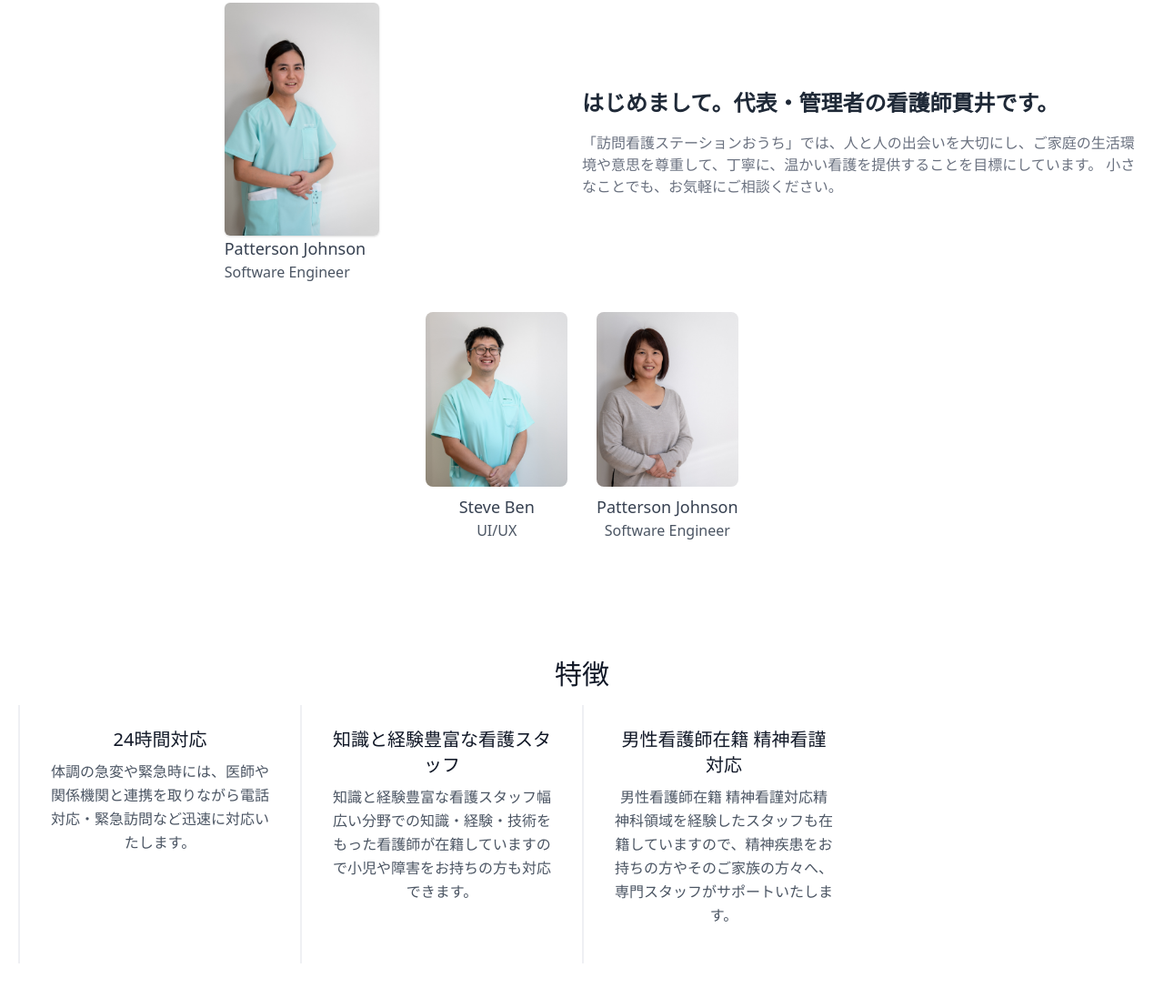
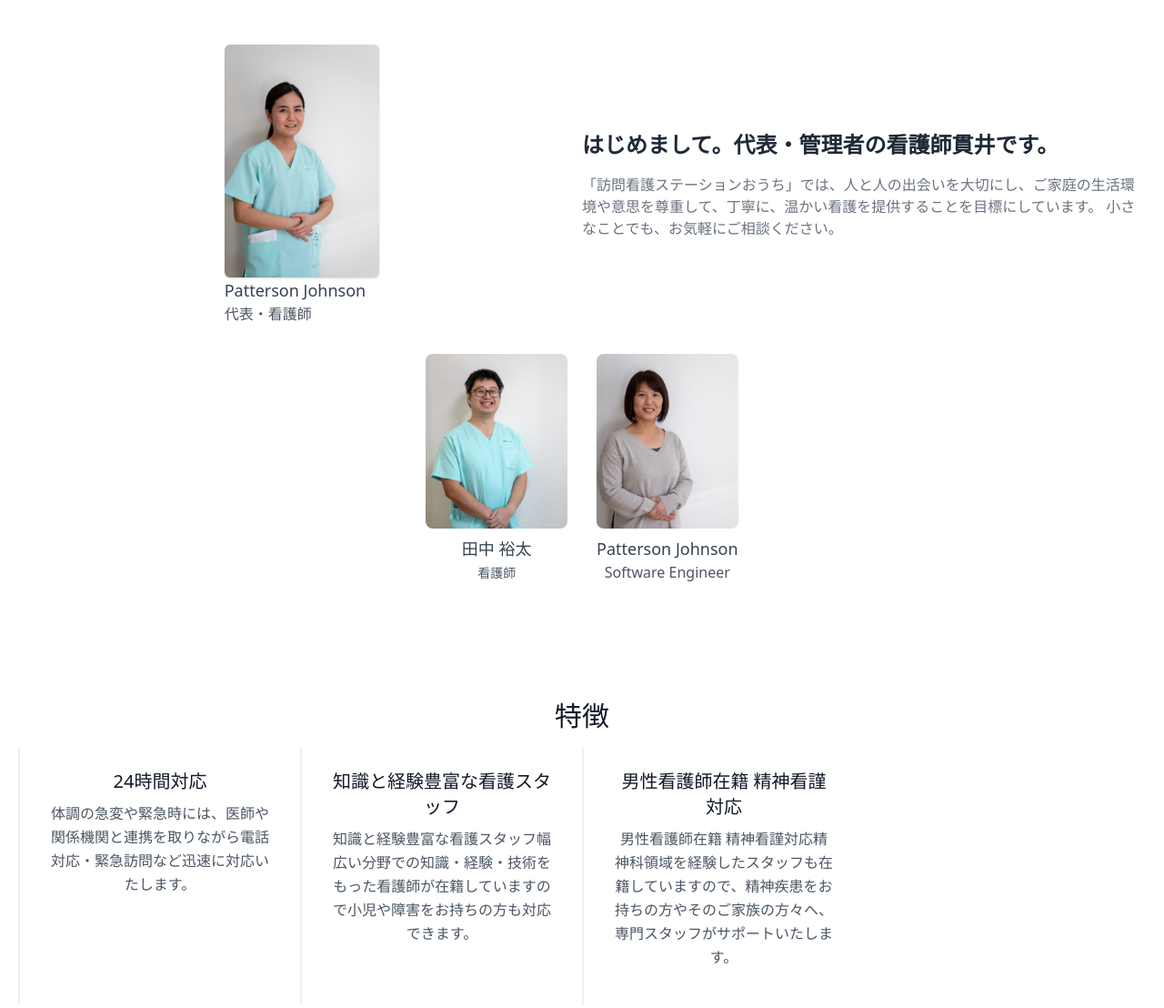
Before and after one commit to Takuma-Inoue-1228/tailwindOuchi, a plain HTML site: page index.html in a window 1280 px wide. Shown: the part 1080-2188 px from the top of the page at 91% size. Drawn offline with nearby package versions, Linux system fonts and the light colour scheme.

Commit message:
editImagePath

```diff
--- a/index.html
+++ b/index.html
@@ -3,7 +3,7 @@
 
 <head>
   <meta charset="UTF-8">
-  <title>TailwindCss sample</title>
+  <title>訪問看護ステーションおうち</title>
   <link href="https://unpkg.com/tailwindcss@^2/dist/tailwind.min.css" rel="stylesheet">
 </head>
 
@@ -13,8 +13,7 @@
       <div class="container px-6 py-3 mx-auto lg:flex lg:justify-between lg:items-center">
         <div class="flex items-center justify-between">
           <div>
-            <a class="text-2xl font-bold text-gray-800 dark:text-white lg:text-3xl hover:text-gray-700 dark:hover:text-gray-300"
-              href="#">Brand</a>
+              <img class="w-3/5" src="https://github.com/Takuma-Inoue-1228/tailwindOuchi/blob/main/img/logo/png/03.png?raw=true">
           </div>
           <!-- Mobile menu button -->
           <div class="flex lg:hidden">
@@ -86,10 +85,9 @@
         <div class="mt-8 lg:mt-0 lg:w-1/2">
           <div class="flex items-center justify-center">
             <div class="max-w-lg">
-              <img class="object-cover object-center w-full h-64 rounded-md shadow"
-                src="img/photo/staff/_A7_2114_web.jpg" alt="">
+              <img class="object-cover object-center w-full h-64 rounded-md shadow" src="https://github.com/Takuma-Inoue-1228/tailwindOuchi/blob/main/img/photo/staff/_A7_2114_web.jpg?raw=true">
               <h3 class="text-lg font-medium text-gray-700 dark:text-gray-200">Patterson Johnson</h3>
-              <span class="mt-1 font-medium text-gray-600 dark:text-gray-300">Software Engineer</span>
+              <span class="mt-1 font-medium text-gray-600 dark:text-gray-300">代表・看護師</span>
             </div>
           </div>
         </div>
@@ -103,16 +101,14 @@
       <div class="flex items-center justify-center">
         <div class="grid gap-8 mt-8 grid-cols-2">
           <div class="w-full max-w-xs text-center">
-            <img class="object-cover object-center w-full h-48 mx-auto rounded-lg" src="/img/photo/staff/_A7_2111_web.jpg"
-              alt="avatar" />
+            <img class="object-cover object-center w-full h-48 mx-auto rounded-lg" src="https://github.com/Takuma-Inoue-1228/tailwindOuchi/blob/main/img/photo/staff/_A7_2111_web.jpg?raw=true">
             <div class="mt-2">
-              <h3 class="text-lg font-medium text-gray-700 dark:text-gray-200">Steve Ben</h3>
-              <span class="mt-1 font-medium text-gray-600 dark:text-gray-300">UI/UX</span>
+              <h3 class="text-lg font-medium text-gray-700 dark:text-gray-200">田中 裕太</h3>
+              <span class="text-sm mt-1 font-medium text-gray-600 dark:text-gray-300">看護師</span>
             </div>
           </div>
           <div class="w-full max-w-xs text-center">
-            <img class="object-cover object-center w-full h-48 mx-auto rounded-lg" src="/img/photo/staff/_A7_2119_web.jpg"
-              alt="avatar" />
+            <img class="object-cover object-center w-full h-48 mx-auto rounded-lg" src="https://github.com/Takuma-Inoue-1228/tailwindOuchi/blob/main/img/photo/staff/_A7_2119_web.jpg?raw=true">
             <div class="mt-2">
               <h3 class="text-lg font-medium text-gray-700 dark:text-gray-200">Patterson Johnson</h3>
               <span class="mt-1 font-medium text-gray-600 dark:text-gray-300">Software Engineer</span>
```
